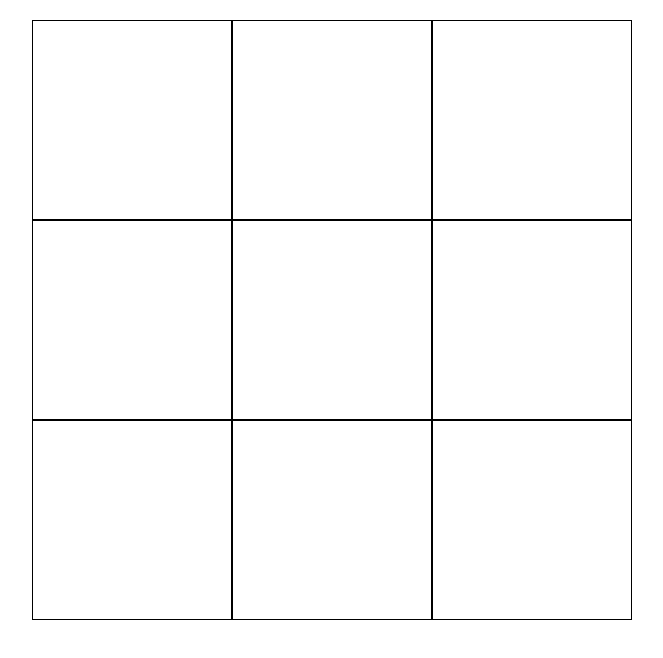
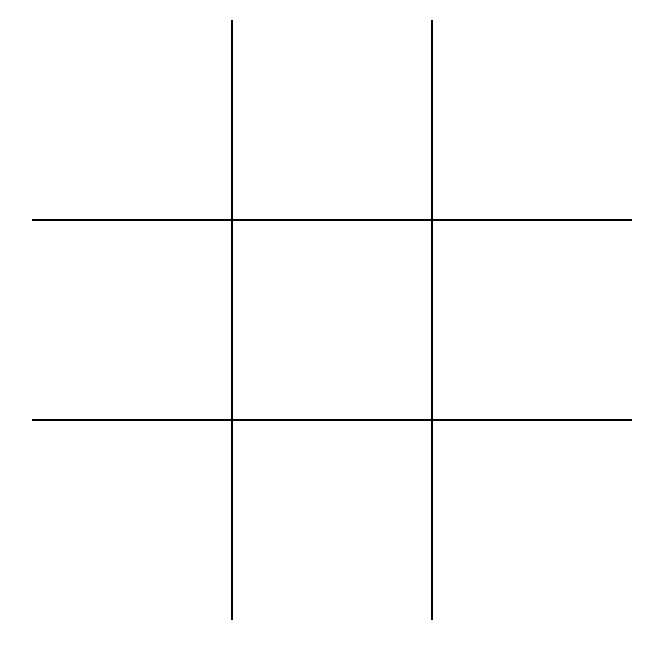
Before and after one commit to quyanna/tic-tac-toe, a plain HTML site: page index.html in a window 1280 px wide. Shown: the whole page, without its empty margins (308-971 px from the left). Drawn offline with Linux system fonts and the light colour scheme.

Commit message:
Add correct borders to tic tac toe board

```diff
--- a/styles.css
+++ b/styles.css
@@ -108,3 +108,20 @@ h6 {
 .game-board > div:hover {
   background-color: antiquewhite !important;
 }
+
+/* Format the lines of the Tic-tac-toe board */
+div[data-row="1"] {
+  border-top: none;
+}
+
+div[data-row="3"] {
+  border-bottom: none;
+}
+
+div[data-col="1"] {
+  border-left: none;
+}
+
+div[data-col="3"] {
+  border-right: none;
+}
```
